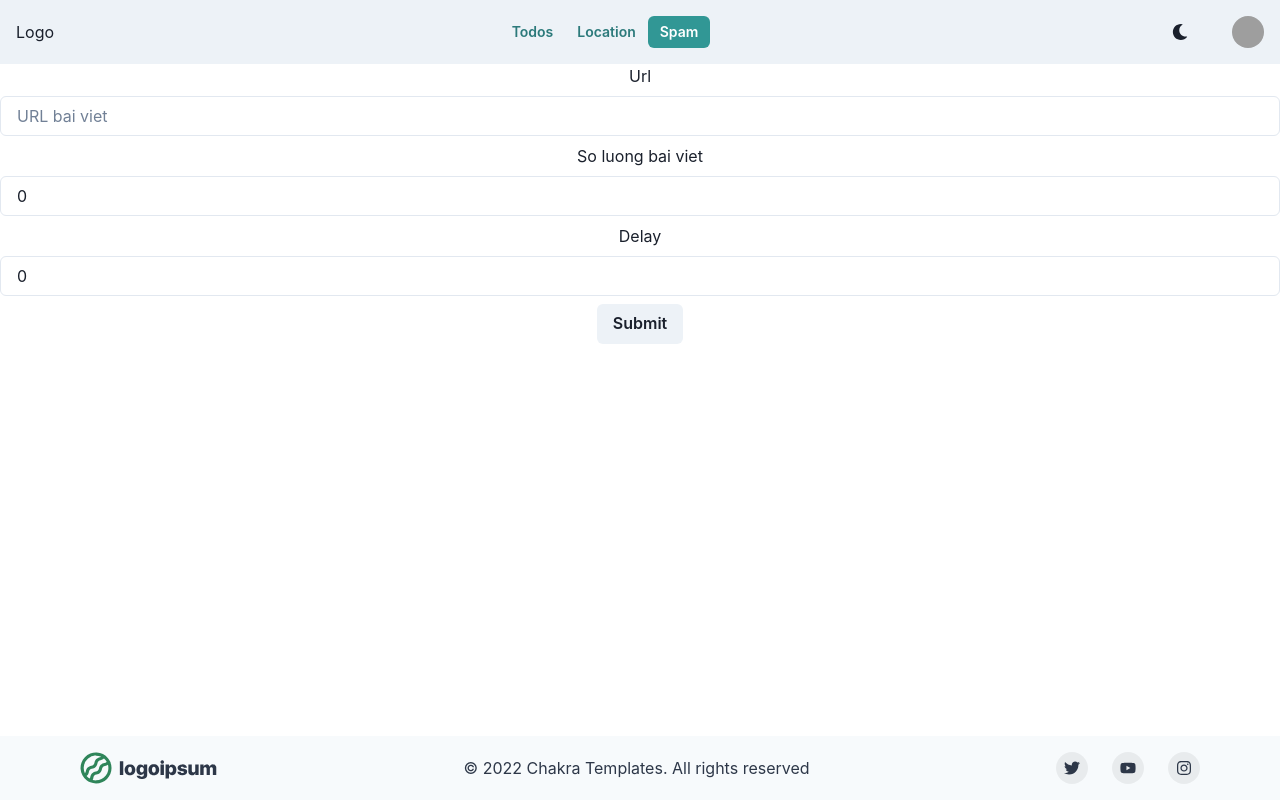
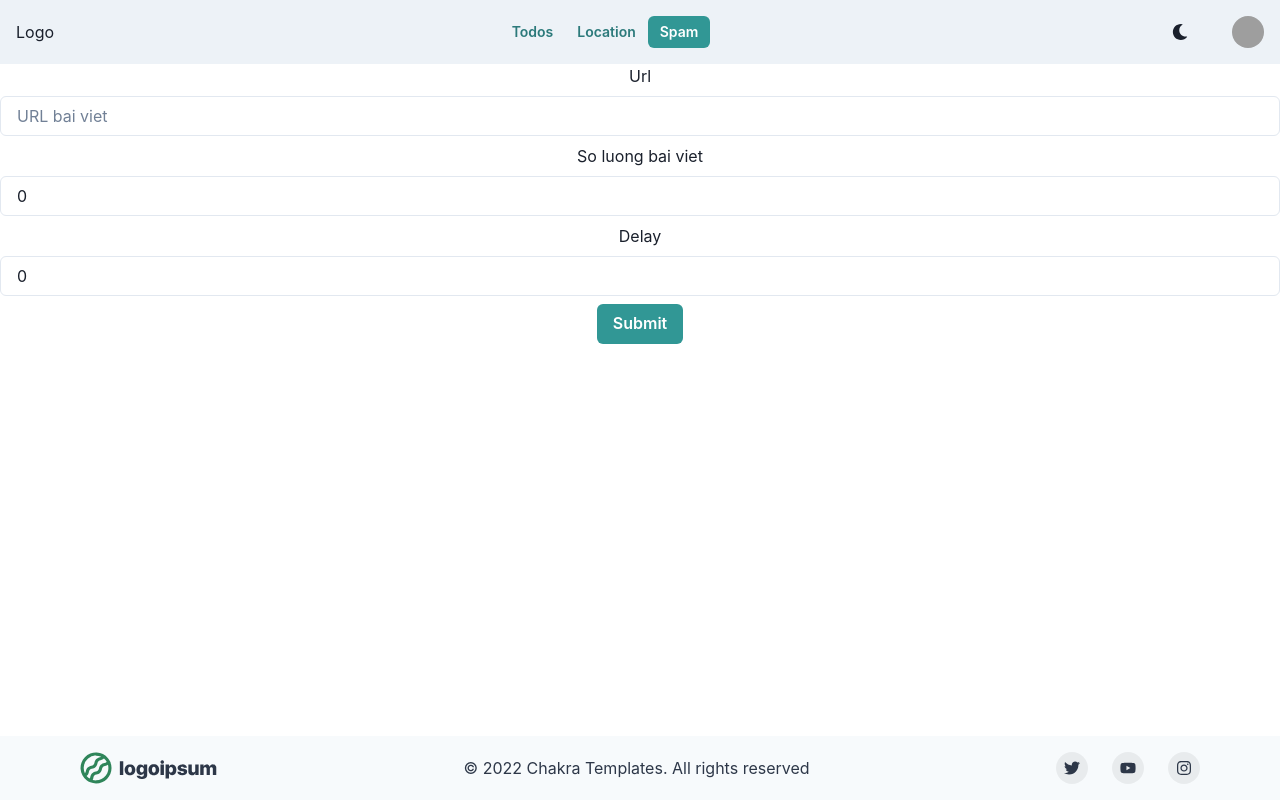
Before and after one commit to pta201/PWA, a React (Vite) app: page /spam in a window 1280 px wide. Built offline with nearby package versions, Linux system fonts and the light colour scheme; no server answers; grey boxes are pictures that could not be loaded.

Commit message:
Update index.tsx

```diff
--- a/src/pages/spam/index.tsx
+++ b/src/pages/spam/index.tsx
@@ -53,6 +53,7 @@ export default function Spam() {
     setDelay(DEFAULT_DELAY);
   };
   return (
+    <div>
       <VStack>
         <Text>Url</Text>
 
@@ -76,7 +77,10 @@ export default function Spam() {
           value={number}
           onChange={handleDelayChange}
         />
-      <Button onClick={handleSubmit}>Submit</Button>
+        <Button colorScheme="teal" onClick={handleSubmit}>
+          Submit
+        </Button>
       </VStack>
+    </div>
   );
 }
```
Lines whose indentation alone changed are shown as unchanged.
